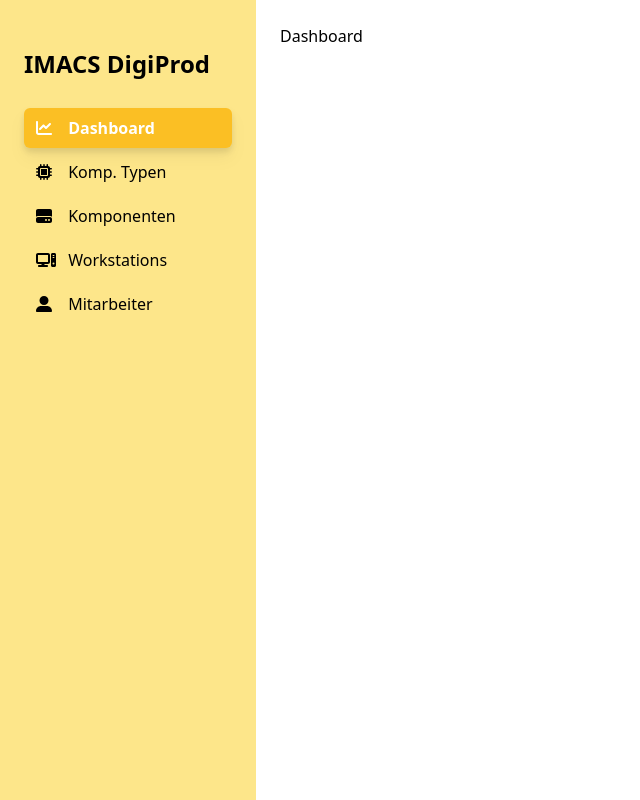
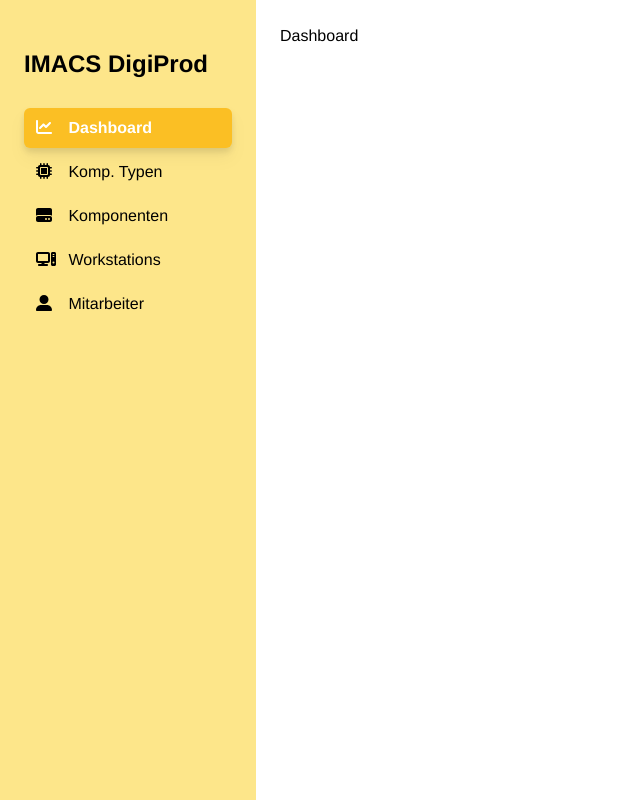
Before and after one commit to NiklasEckert/DigiProdVueWebUI, a Vue app: page /dashboard in a window 1280 px wide. Shown: the whole page, without its empty margins (0-640 px from the left). Built offline with nearby package versions, Linux system fonts and the light colour scheme.

Commit message:
Add: Added font family Avenir.

```diff
--- a/src/App.vue
+++ b/src/App.vue
@@ -20,5 +20,9 @@
 </script>
 
 <style>
-
+#app {
+  font-family: Avenir, Helvetica, Arial, sans-serif;
+  -webkit-font-smoothing: antialiased;
+  -moz-osx-font-smoothing: grayscale;
+}
 </style>
```
